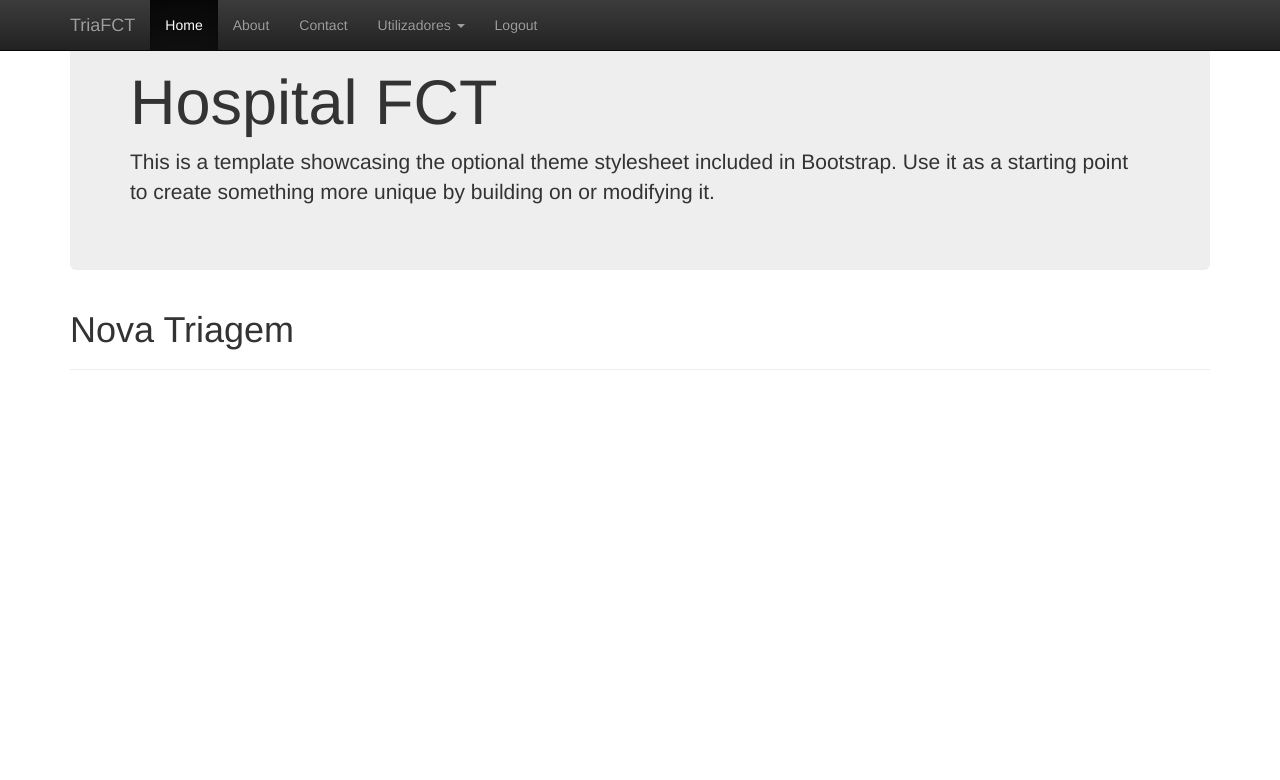
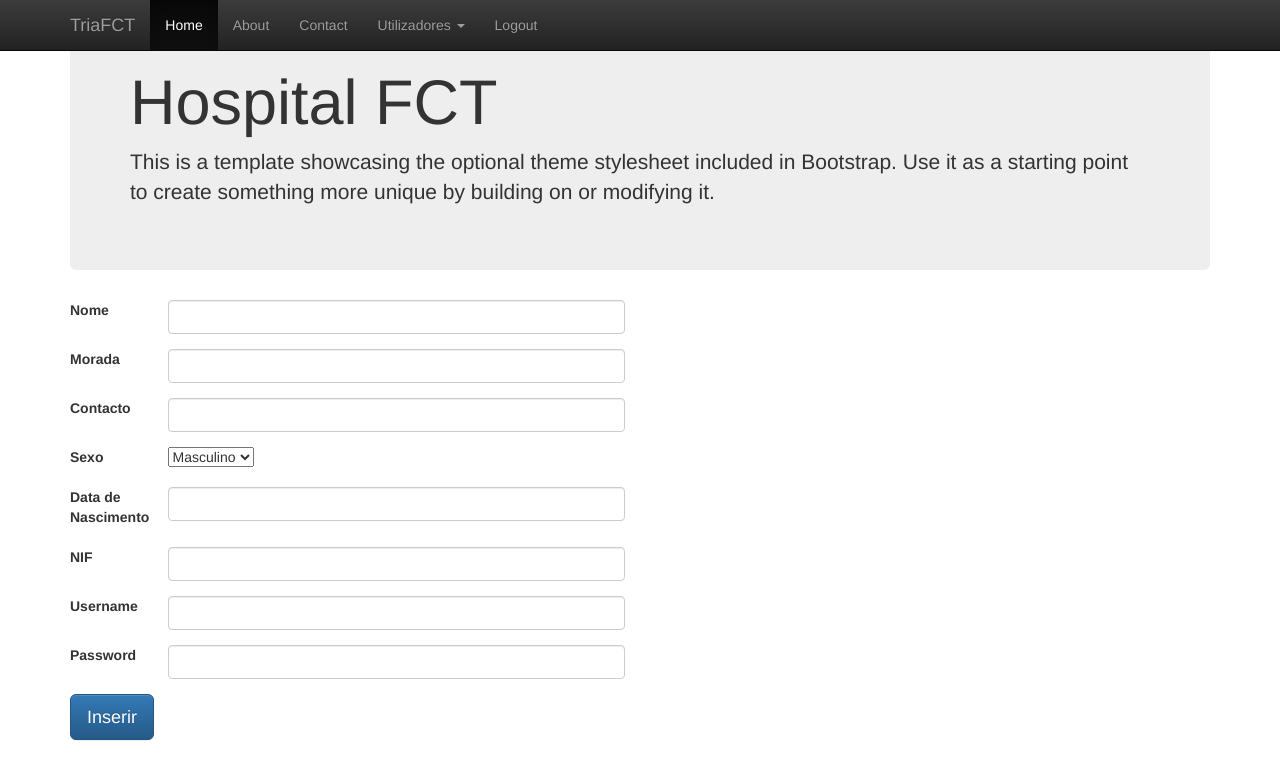
Before and after one commit to hugoppereira/SIM, a PHP site: page /index.php?operacao=adicionarpessoa_form in a window 1280 px wide. Shown: the top 780 px of the page. Run offline with PHP 8.4, Linux system fonts and the light colour scheme; a user stored in the database is signed in.

Commit message:
cenas novas

```diff
--- /dev/null
+++ b/adicionarpessoa_form.php
@@ -0,0 +1,78 @@
+<?php
+if (isset($_POST['medico'])) {
+    $_SESSION['perfil'] = 'medico';
+}else {
+    if (isset($_POST['paciente'])) {
+        $_SESSION['perfil'] = 'paciente';
+    } else {
+        if (isset($_POST['enfermeiro'])) {
+            $_SESSION['perfil'] = 'enfermeiro';
+                }
+    }
+}
+?>
+
+
+
+<form method="post", action="index.php?operacao=adicionarpessoa_sql">
+
+    <?php echo $_SESSION['perfil'] ?>
+<div class="row">
+    <div class="col-md-6">
+        <div class="form-group row">
+            <label for="example-text-input" class="col-xs-2 col-form-label">Nome</label>
+            <div class="col-xs-10">
+                <input class="form-control" type="text" name="nome" id="nome">
+            </div>
+        </div>
+        <div class="form-group row">
+            <label for="example-text-input" class="col-xs-2 col-form-label">Morada</label>
+            <div class="col-xs-10">
+                <input class="form-control" type="text" name="morada" id="morada">
+            </div>
+        </div>
+        <div class="form-group row">
+            <label for="example-text-input" class="col-xs-2 col-form-label">Contacto</label>
+            <div class="col-xs-10">
+                <input class="form-control" type="text" name="telefone" id="telefone">
+            </div>
+        </div>
+        <div class="form-group row">
+            <label for="example-text-input" class="col-xs-2 col-form-label">Sexo</label>
+            <div class="col-xs-10">
+            <select class="selectpicker", name="sexo">
+                <option value="masculino" >Masculino</option>
+                <option value="feminino">Femenino</option>
+            </select>
+            </div>
+        </div>
+        <div class="form-group row">
+            <label for="example-text-input" class="col-xs-2 col-form-label">Data de Nascimento</label>
+            <div class="col-xs-10">
+                <input class="form-control" type="text" name="datanasc" id="datanasc">
+            </div>
+        </div>
+        <div class="form-group row">
+            <label for="example-text-input" class="col-xs-2 col-form-label">NIF</label>
+            <div class="col-xs-10">
+                <input class="form-control" type="text" name="nif" id="nif">
+            </div>
+        </div>
+        <div class="form-group row">
+            <label for="example-text-input" class="col-xs-2 col-form-label">Username</label>
+            <div class="col-xs-10">
+                <input class="form-control" type="text" name="username" id="username">
+            </div>
+        </div>
+
+        <div class="form-group row">
+            <label for="example-password-input" class="col-xs-2 col-form-label">Password</label>
+            <div class="col-xs-10">
+                <input class="form-control" type="password" name="pass" id="pass">
+            </div>
+        </div>
+    </div>
+</div>
+
+<button  type="submit" name="guardar" class="btn btn-lg btn-primary">Inserir</button>
+</form>
--- a/connection.php
+++ b/connection.php
@@ -1,13 +1,15 @@
 <?php
 
 require ("configuration.php");
+
+
 
 function GetMyConnection()
 {
     global $g_link;
     if( $g_link )
         return $g_link;
-    $g_link = mysqli_connect(DB_HOST,DB_USER,DB_PASSWORD) or die('Nao foi possivel ligar: ' . mysqli_error());
+    $g_link = mysqli_connect(DB_HOST,DB_USER,DB_PASSWORD,DB_DATABASE) or die('Nao foi possivel ligar: ' . mysqli_error($g_link));
     mysqli_select_db($g_link, DB_DATABASE) or die('Nao foi possivel seleccionar a base de dados');
     return $g_link;
 }
--- /dev/null
+++ b/editarpessoa.php
@@ -0,0 +1 @@
+<?php
--- a/index.php
+++ b/index.php
@@ -87,7 +87,8 @@ session_start()
                                 echo '<a href="#" class="dropdown-toggle" data-toggle="dropdown" role="button" aria-haspopup="true" aria-expanded="false">Gerir Pessoal<span class="caret"></span></a>';
                                 echo '<ul class="dropdown-menu">';
                                     echo '<li><a href="index.php?operacao=adicionarpessoa">Nova Pessoa</a></li>';
-                                    echo '<li><a href="#">Editar Pessoa</a></li>';
+                                    echo '<li><a href="index.php?operacao=listarpessoas">Listar Pessoas</a></li>';
+                                    echo '<li><a href="index.php?operacao=editarpessoa">Editar Pessoa</a></li>';
                                 echo '</ul>';
                             echo '</li>';
 
@@ -121,9 +122,9 @@ session_start()
         <p>This is a template showcasing the optional theme stylesheet included in Bootstrap. Use it as a starting point to create something more unique by building on or modifying it.</p>
     </div>
 
-    <div class="page-header">
-        <h1>Nova Triagem</h1>
-    </div>
+<!--    <div class="page-header">-->
+<!--        <h1>Nova Triagem</h1>-->
+<!--    </div>-->
 
     <?php
 			if (isset($_GET['operacao'])){
@@ -136,6 +137,16 @@ session_start()
 					include 'checklogout.php';
                 if ($_GET['operacao']=='adicionarpessoa')
                     include 'adicionarpessoa.php';
+                if ($_GET['operacao']=='adicionarpessoa_sql')
+                    include 'adicionarpessoa_sql.php';
+                if ($_GET['operacao']=='adicionarpessoa_form')
+                    include 'adicionarpessoa_form.php';
+                if ($_GET['operacao']=='listarpessoas')
+                    include 'listarpessoas.php';
+                if ($_GET['operacao']=='editarpessoa')
+                    include 'editarpessoa.php';
+                if ($_GET['operacao']=='verperfil')
+                    include 'verperfil.php';
 
 			}else{
 				 }
```
Also changed, not shown: adicionarpessoa.php (+4 -51 lines), adicionarpessoa_sql.php (added, +41 -0 lines), listarpessoas.php (added, +22 -0 lines), verperfil.php (added, +8 -0 lines).
